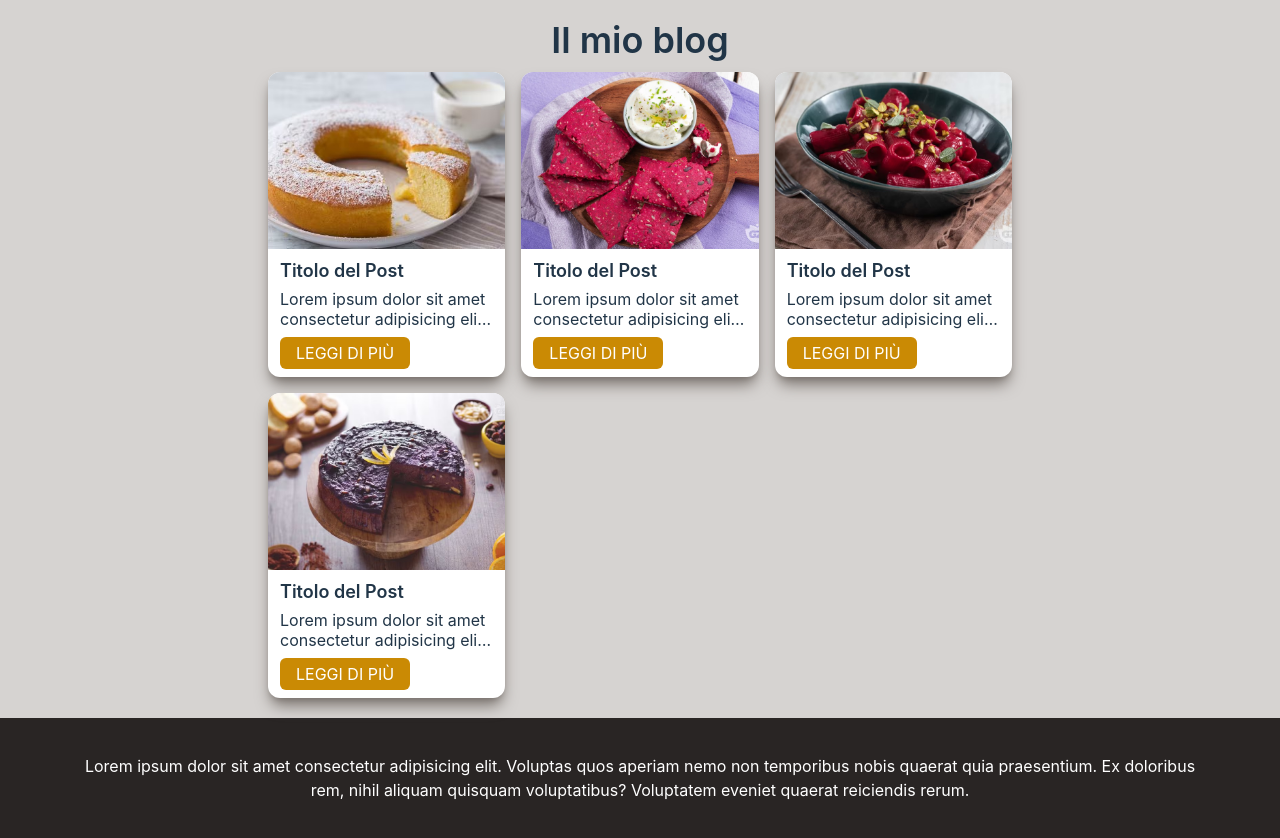
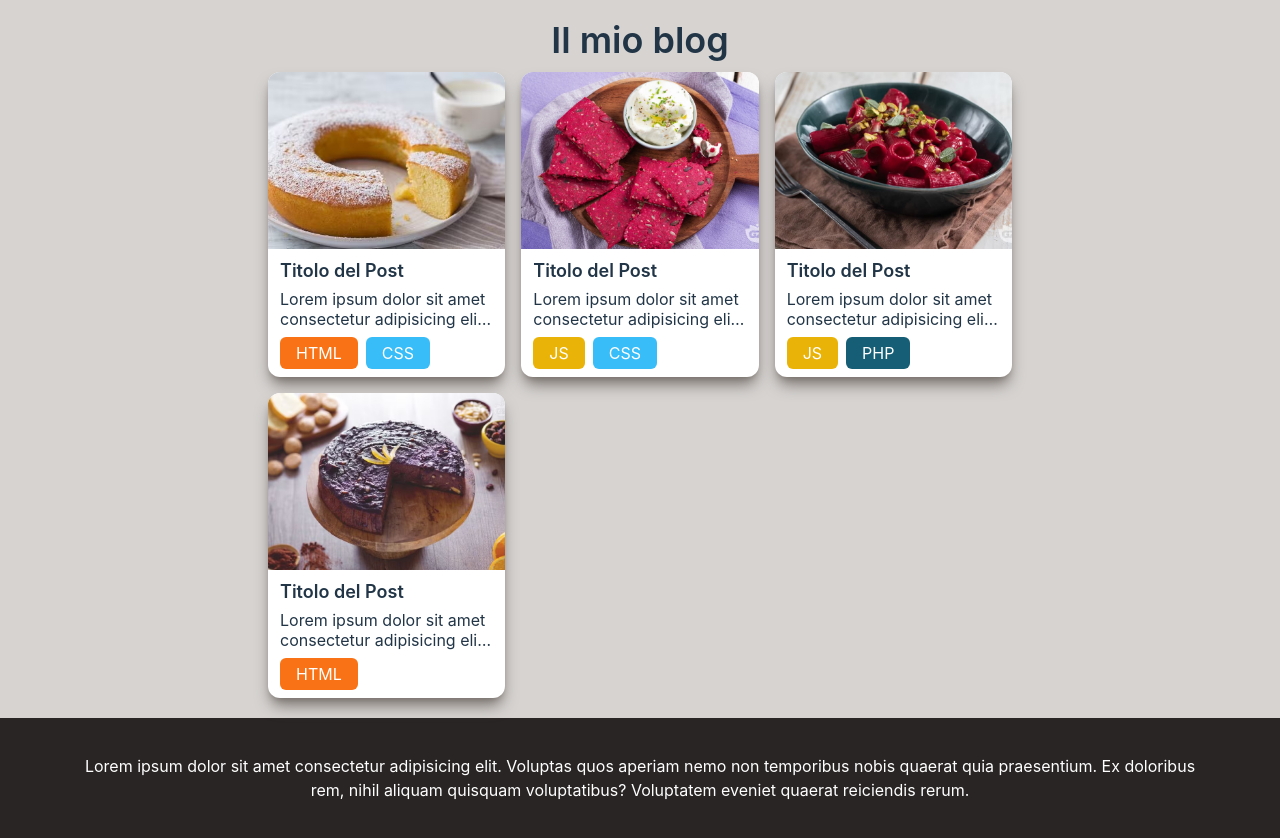
Before and after one commit to Aj-Herrera-99/react-props, a React (Vite) app: page / in a window 1280 px wide. Built offline with nearby package versions, Linux system fonts and the light colour scheme.

Commit message:
tags colorati

```diff
--- a/src/components/Badge.jsx
+++ b/src/components/Badge.jsx
@@ -1,5 +1,25 @@
-function Badge() {
-    return <button className="bg-yellow-600 text-white px-4 py-1 uppercase rounded-md hover:scale-105">leggi di più</button>
+function Badge({ tag }) {
+    // classes
+    const bgColor = (tag) => {
+        switch (tag) {
+            case "html":
+                return "bg-orange-500";
+            case "css":
+                return "bg-sky-400";
+            case "js":
+                return "bg-yellow-500";
+            case "php":
+                return "bg-cyan-800";
+            default:
+                return "bg-stone-700"
+        }
+    };
+
+    return (
+        <button className={`${bgColor(tag)} text-white px-4 py-1 uppercase rounded-md hover:scale-105`}>
+            {tag}
+        </button>
+    );
 }
 
 export default Badge;
--- a/src/components/Card.jsx
+++ b/src/components/Card.jsx
@@ -6,6 +6,7 @@ function Card({
     title,
     content,
     image = "https://picsum.photos/200/300",
+    tags,
 }) {
     // card states
     const [modal, setModal] = useState(false);
@@ -47,7 +48,11 @@ function Card({
                         {content}
                     </p>
                 </div>
-                <Badge />
+                <div className="flex gap-2">
+                    {tags.map((tag, index) => (
+                        <Badge key={index} tag={tag}></Badge>
+                    ))}
+                </div>
             </div>
         </div>
     );
--- a/src/components/Main.jsx
+++ b/src/components/Main.jsx
@@ -15,6 +15,7 @@ function Main({ titolo }) {
                         image={post.image}
                         title={post.title}
                         content={post.content}
+                        tags={post.tags}
                     ></Card>
                 ))}
             </div>
```
